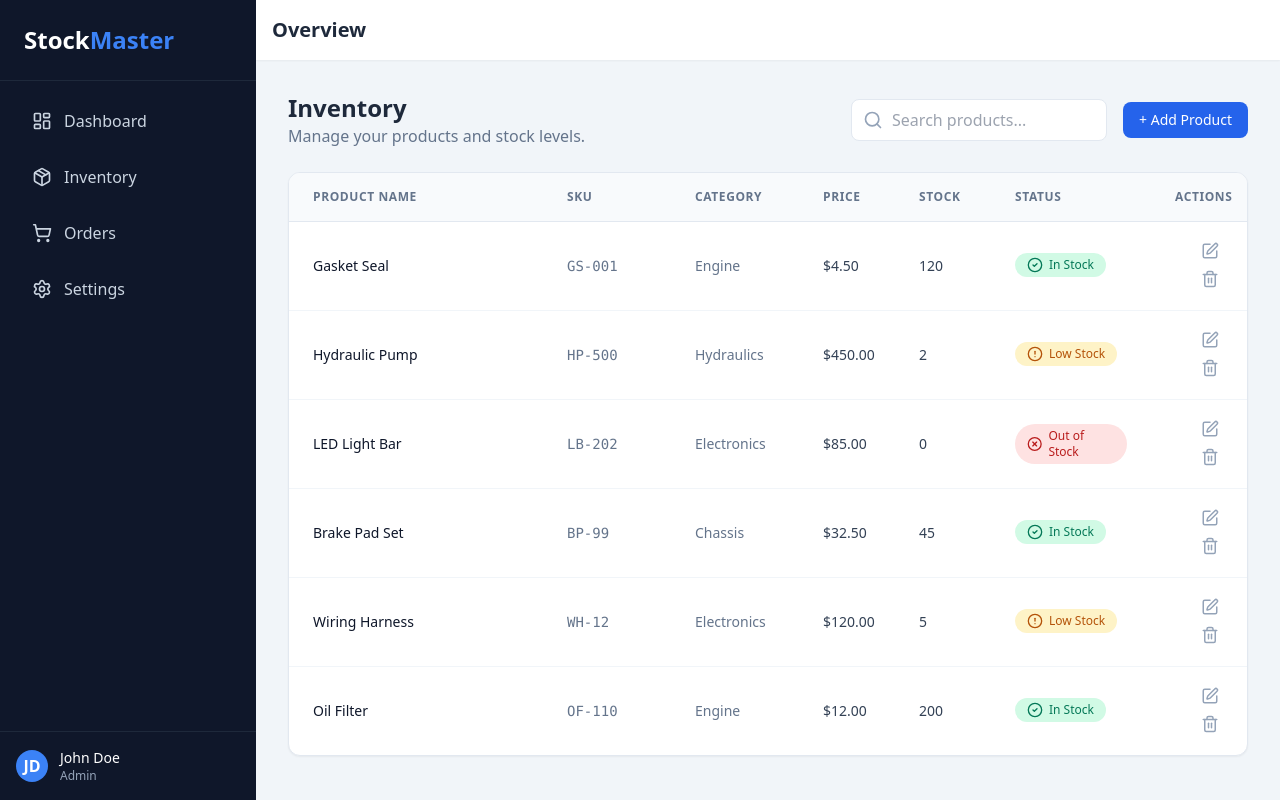
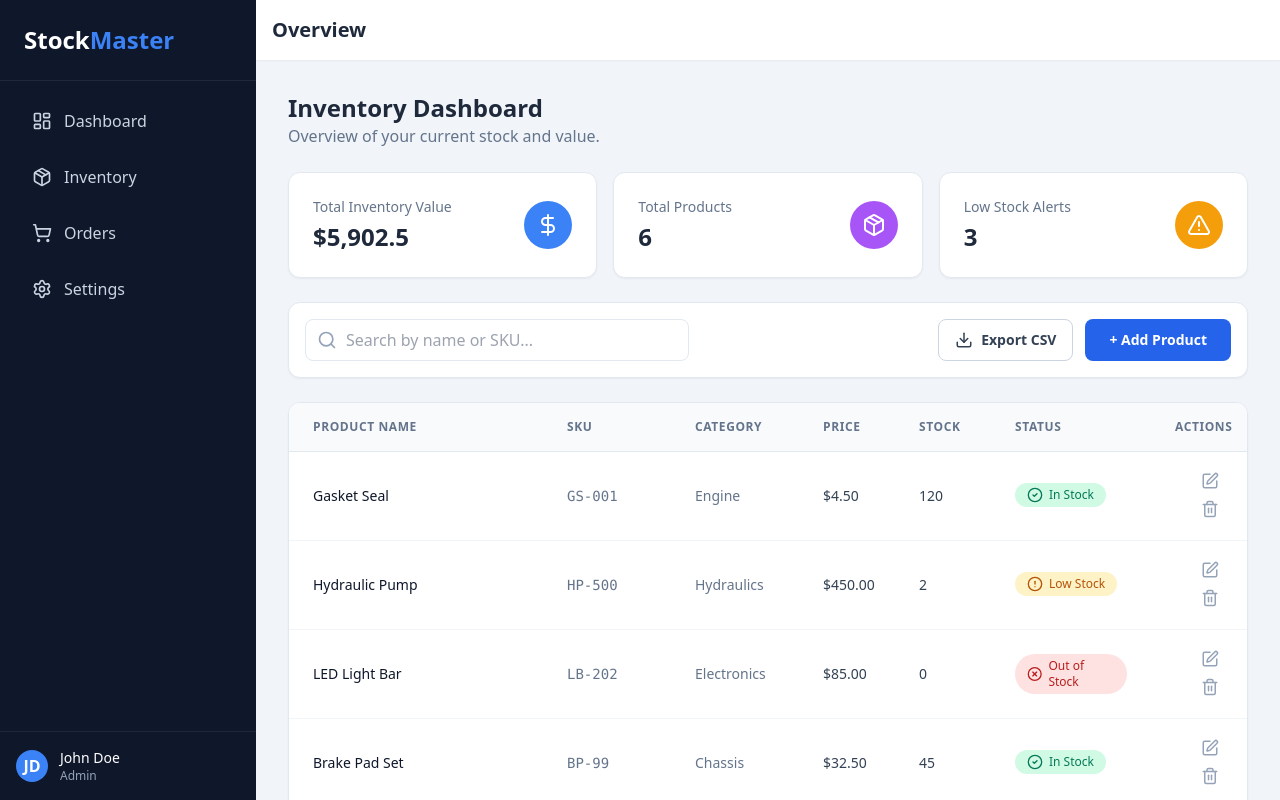
Before and after one commit to iamagenus/inventory-dashboard, a React (Vite) app: page / in a window 1280 px wide. Built offline with nearby package versions, Linux system fonts and the light colour scheme.

Commit message:
feat: add StatsCard component and implement CSV export functionality

```diff
--- a/src/App.jsx
+++ b/src/App.jsx
@@ -1,8 +1,9 @@
 import { useState, useEffect } from "react";
-import { Search } from "lucide-react";
+import { Search, DollarSign, Package, AlertTriangle, Download } from "lucide-react"; // Added Download icon
 import DashboardLayout from "./layout/DashboardLayout";
 import InventoryTable from "./components/InventoryTable";
 import AddProductModal from "./components/AddProductModal";
+import StatsCard from "./components/StatsCard";
 import { initialInventory } from "./data/mockData";
 
 function App() {
@@ -13,32 +14,59 @@ function App() {
 
   const [searchTerm, setSearchTerm] = useState("");
   const [isModalOpen, setIsModalOpen] = useState(false);
-  const [productToEdit, setProductToEdit] = useState(null); // 1. New State for Editing
+  const [productToEdit, setProductToEdit] = useState(null);
 
   useEffect(() => {
     localStorage.setItem("inventory_data", JSON.stringify(products));
   }, [products]);
 
-  // 2. SMART SAVE FUNCTION (Handles both Add AND Edit)
+  // --- STATS LOGIC ---
+  const totalValue = products.reduce((acc, product) => {
+    return acc + (parseFloat(product.price || 0) * parseInt(product.stock || 0));
+  }, 0);
+  const lowStockCount = products.filter(p => p.stock < 10).length;
+  const totalProducts = products.length;
+
+  // --- NEW: EXPORT TO CSV LOGIC ---
+  const handleExport = () => {
+    // 1. Define the headers
+    const headers = ["ID,Name,SKU,Category,Price,Stock,Status"];
+
+    // 2. Format the data (add quotes around names to handle commas)
+    const rows = products.map(p =>
+      `${p.id},"${p.name}",${p.sku},${p.category},${p.price},${p.stock},${p.status}`
+    );
+
+    // 3. Combine headers and rows
+    const csvContent = "data:text/csv;charset=utf-8," + [headers, ...rows].join("\n");
+
+    // 4. Create a fake download link and click it
+    const encodedUri = encodeURI(csvContent);
+    const link = document.createElement("a");
+    link.setAttribute("href", encodedUri);
+    link.setAttribute("download", "inventory_export.csv");
+    document.body.appendChild(link);
+    link.click();
+    document.body.removeChild(link);
+  };
+  // --------------------------------
+
   const handleSaveProduct = (product) => {
     if (productToEdit) {
-      // Logic for EDIT: Find item by ID and replace it
-      setProducts(products.map((p) => (p.id === product.id ? product : p)));
-      setProductToEdit(null); // Clear edit mode
+      setProducts(products.map(p => (p.id === product.id ? product : p)));
+      setProductToEdit(null);
     } else {
-      // Logic for ADD: Add to top
       setProducts([product, ...products]);
     }
   };
 
-  // 3. Trigger Edit Mode
   const handleEditClick = (product) => {
-    setProductToEdit(product); // Load data into state
-    setIsModalOpen(true); // Open modal
+    setProductToEdit(product);
+    setIsModalOpen(true);
   };
 
   const handleAddClick = () => {
-    setProductToEdit(null); // Ensure we are in "Add" mode (clear old data)
+    setProductToEdit(null);
     setIsModalOpen(true);
   };
 
@@ -55,40 +83,73 @@ function App() {
   return (
     <DashboardLayout>
       <div className="space-y-6">
-        <div className="flex flex-col md:flex-row justify-between items-start md:items-center gap-4">
+
+        {/* HEADER */}
         <div>
-            <h1 className="text-2xl font-bold text-slate-800">Inventory</h1>
-            <p className="text-slate-500">
-              Manage your products and stock levels.
-            </p>
+          <h1 className="text-2xl font-bold text-slate-800">Inventory Dashboard</h1>
+          <p className="text-slate-500">Overview of your current stock and value.</p>
         </div>
 
-          <div className="flex items-center gap-4 w-full md:w-auto">
-            <div className="relative group w-full md:w-64">
-              <Search
-                className="absolute left-3 top-1/2 -translate-y-1/2 text-slate-400 group-focus-within:text-blue-500 transition-colors"
-                size={20}
+        {/* STATS ROW */}
+        <div className="grid grid-cols-1 md:grid-cols-3 gap-4">
+          <StatsCard
+            title="Total Inventory Value"
+            value={`$${totalValue.toLocaleString()}`}
+            icon={DollarSign}
+            color="bg-blue-500"
           />
+          <StatsCard
+            title="Total Products"
+            value={totalProducts}
+            icon={Package}
+            color="bg-purple-500"
+          />
+          <StatsCard
+            title="Low Stock Alerts"
+            value={lowStockCount}
+            icon={AlertTriangle}
+            color={lowStockCount > 0 ? "bg-amber-500" : "bg-emerald-500"}
+          />
+        </div>
+
+        {/* CONTROLS ROW */}
+        <div className="flex flex-col md:flex-row justify-between items-center gap-4 bg-white p-4 rounded-xl shadow-sm border border-slate-200">
+
+           {/* Search Input */}
+           <div className="relative group w-full md:w-96">
+              <Search className="absolute left-3 top-1/2 -translate-y-1/2 text-slate-400 group-focus-within:text-blue-500 transition-colors" size={20} />
               <input
                 type="text"
-                placeholder="Search products..."
-                className="w-full pl-10 pr-4 py-2 border border-slate-200 rounded-lg focus:outline-none focus:ring-2 focus:ring-blue-500 focus:border-transparent transition-all"
+                placeholder="Search by name or SKU..."
+                className="w-full pl-10 pr-4 py-2 border border-slate-200 rounded-lg focus:outline-none focus:ring-2 focus:ring-blue-500 transition-all"
                 value={searchTerm}
                 onChange={(e) => setSearchTerm(e.target.value)}
               />
             </div>
 
+            {/* ACTION BUTTONS */}
+            <div className="flex gap-3 w-full md:w-auto">
+              {/* Export Button */}
               <button
-              onClick={handleAddClick} // Updated to use new handler
-              className="bg-blue-600 hover:bg-blue-700 text-white px-4 py-2 rounded-lg text-sm font-medium transition-colors whitespace-nowrap"
+                onClick={handleExport}
+                className="flex-1 md:flex-none border border-slate-300 text-slate-700 hover:bg-slate-50 px-4 py-2.5 rounded-lg text-sm font-bold transition-colors flex items-center justify-center gap-2"
+              >
+                <Download size={18} />
+                Export CSV
+              </button>
+
+              {/* Add Button */}
+              <button
+                onClick={handleAddClick}
+                className="flex-1 md:flex-none bg-blue-600 hover:bg-blue-700 text-white px-6 py-2.5 rounded-lg text-sm font-bold transition-colors flex items-center justify-center gap-2"
               >
                 + Add Product
               </button>
             </div>
         </div>
 
+        {/* TABLE */}
         <div className="bg-white rounded-xl shadow-sm border border-slate-200 overflow-hidden">
-          {/* 4. Pass the Edit Handler to Table */}
           <InventoryTable
             products={filteredProducts}
             onDelete={handleDeleteProduct}
@@ -96,11 +157,10 @@ function App() {
           />
         </div>
 
-        {/* 5. Pass Data to Modal */}
         <AddProductModal
           isOpen={isModalOpen}
           onClose={() => setIsModalOpen(false)}
-          onSave={handleSaveProduct} // Renamed prop for clarity
+          onSave={handleSaveProduct}
           productToEdit={productToEdit}
         />
       </div>
--- a/src/components/StatsCard.jsx
+++ b/src/components/StatsCard.jsx
@@ -0,0 +1,19 @@
+// REMOVED the "LucideIcon" import that was causing the crash
+import React from 'react';
+
+const StatsCard = ({ title, value, icon: Icon, color }) => {
+  return (
+    <div className="bg-white p-6 rounded-xl shadow-sm border border-slate-200 flex items-center justify-between">
+      <div>
+        <h3 className="text-slate-500 text-sm font-medium mb-1">{title}</h3>
+        <p className="text-2xl font-bold text-slate-800">{value}</p>
+      </div>
+      <div className={`p-3 rounded-full ${color}`}>
+        {/* Render the icon component passed as a prop */}
+        <Icon size={24} className="text-white" />
+      </div>
+    </div>
+  );
+};
+
+export default StatsCard;
```
Lines whose indentation alone changed are shown as unchanged.
